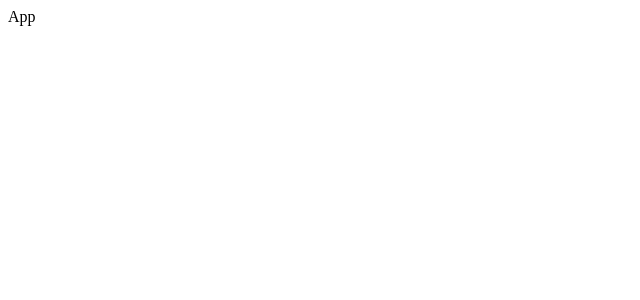
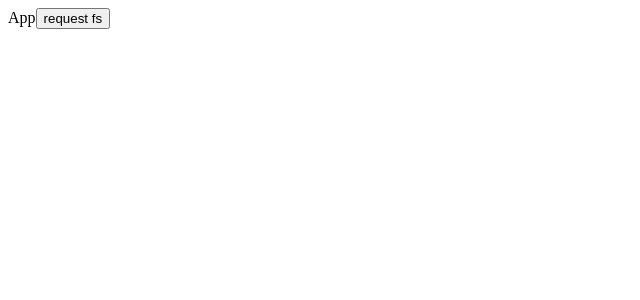
Before and after one commit to jtormey/downvid, a React app: page / in a window 1280 px wide. Shown: the top 300 px of the page, without its empty margins (0-640 px from the left). Built offline with nearby package versions, Linux system fonts and the light colour scheme.

Commit message:
tmp: getting fs permissions

```diff
--- a/src/components/App.js
+++ b/src/components/App.js
@@ -1,10 +1,28 @@
 import React from 'react'
 
 class App extends React.Component {
+  requestFs = () => {
+    window.webkitRequestFileSystem(
+      window.PERSISTENT,
+      1024 * 1024 /* size bytes */,
+      this.onFileSystemInit,
+      this.onFileSystemError
+    )
+  }
+
+  onFileSystemInit = (fs) => {
+    console.log('Success!', fs)
+  }
+
+  onFileSystemError = (error) => {
+    console.log('Error:', error)
+  }
+
   render () {
     return (
       <div>
         App
+        <button onClick={this.requestFs}>request fs</button>
       </div>
     )
   }
```
